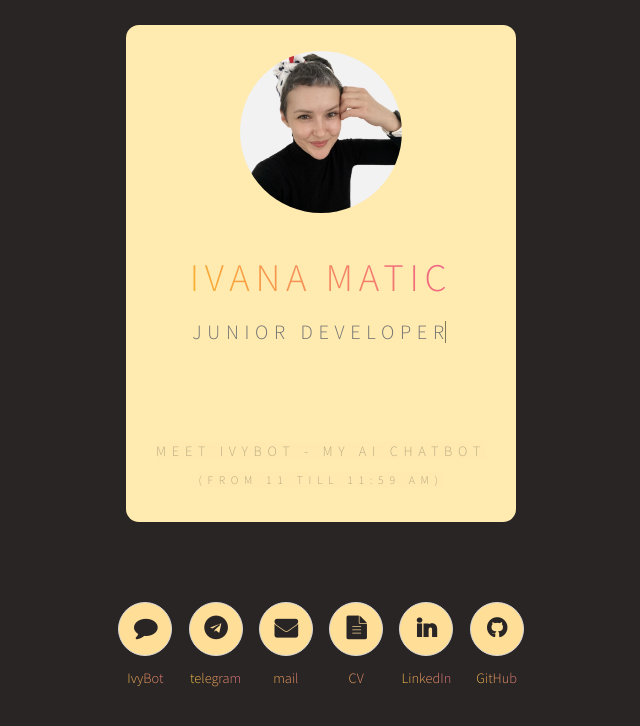
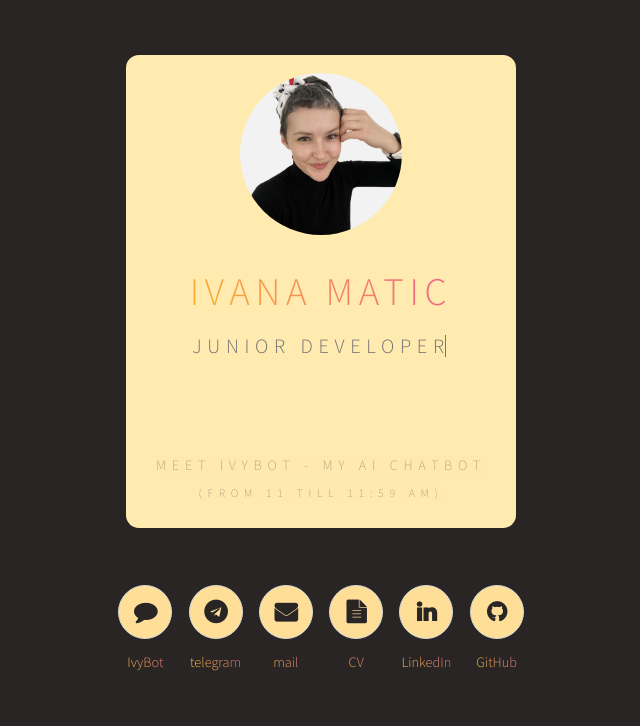
Before and after one commit to ivanamati/ivanamati.github.io, a plain HTML site: page index.html in a window 1280 px wide. Shown: the whole page, without its empty margins (319-959 px from the left). Drawn offline with Linux system fonts and the light colour scheme.

Commit message:
Update main.css

```diff
--- a/main.css
+++ b/main.css
@@ -54,10 +54,10 @@ body {
     height: min( 83%, 50rem );
     max-width: 100%;
     border-radius: 1rem;
+    margin-bottom: 1%;
     display: flex;
     justify-content: center;
 }
-
 .portfolio {
   padding: 3% 5%;
   text-align: center;
```
Lines whose indentation alone changed are shown as unchanged.
